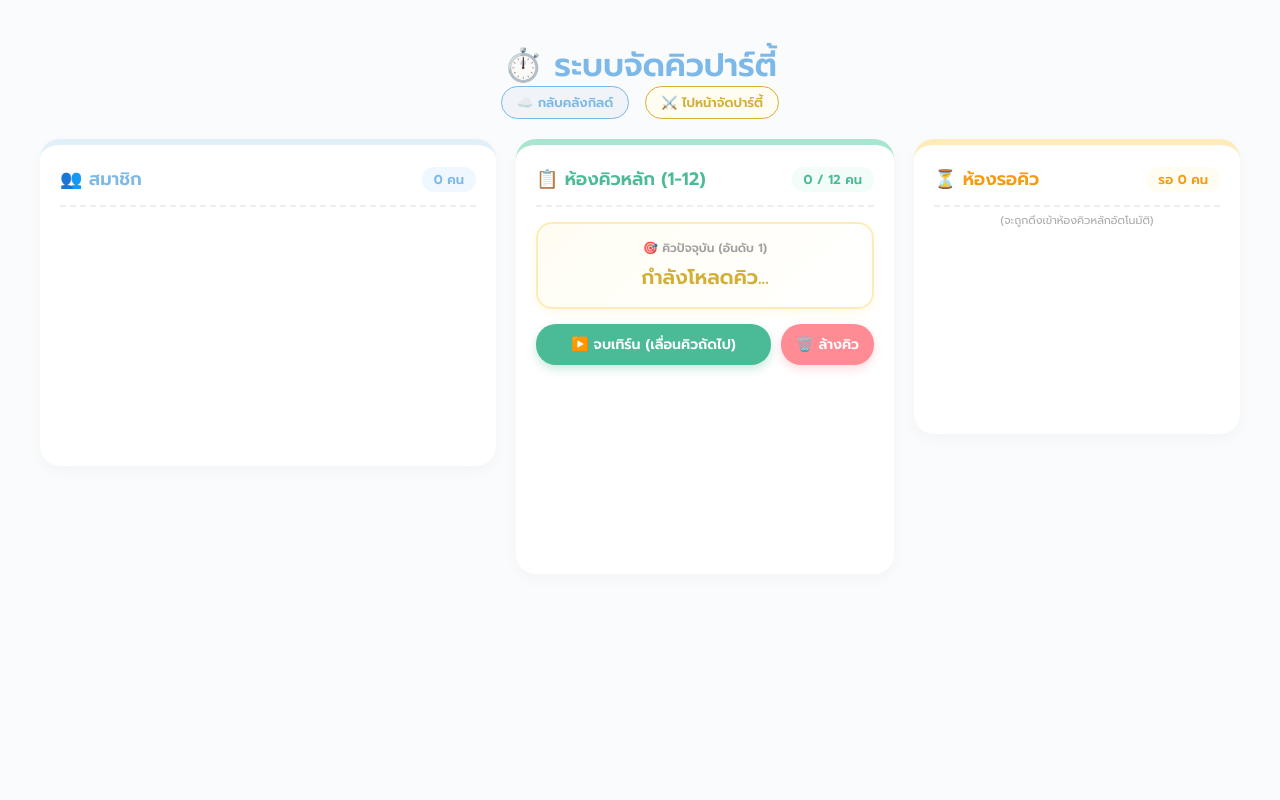
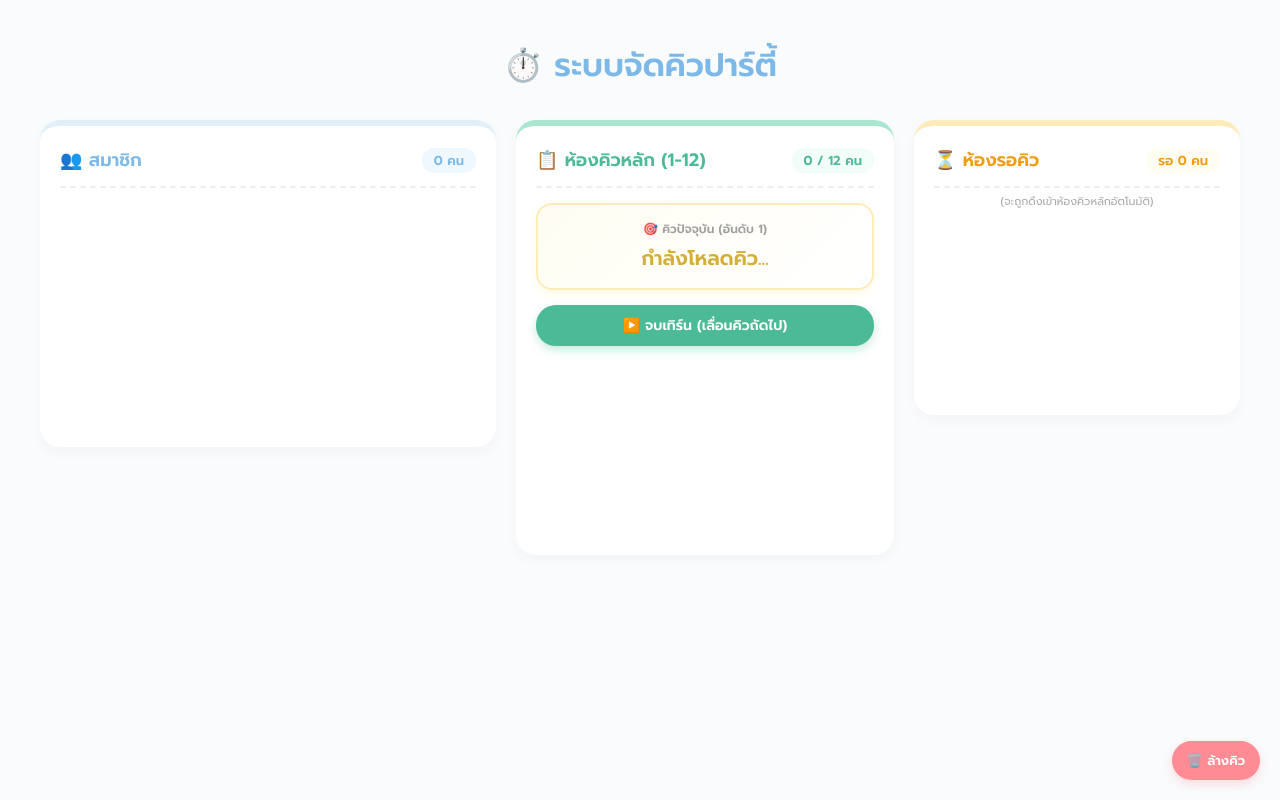
Before and after one commit to pos3y/guild-inventory, a plain HTML site: page bossing.html in a window 1280 px wide. Drawn offline with nearby package versions, Linux system fonts and the light colour scheme; no server answers.

Commit message:
Update bossing.html

```diff
--- a/bossing.html
+++ b/bossing.html
@@ -10,7 +10,7 @@
     <!-- นำเข้า PapaParse สำหรับอ่าน Sheet -->
     <script src="https://cdnjs.cloudflare.com/ajax/libs/PapaParse/5.3.2/papaparse.min.js"></script>
 
-    <!-- นำเข้า Firebase SDK (เวอร์ชัน Compat ที่ใช้งานง่ายที่สุดสำหรับ HTML เพียว) -->
+    <!-- นำเข้า Firebase SDK -->
     <script src="https://www.gstatic.com/firebasejs/10.8.0/firebase-app-compat.js"></script>
     <script src="https://www.gstatic.com/firebasejs/10.8.0/firebase-database-compat.js"></script>
 
@@ -23,7 +23,7 @@
             margin: 0;
             padding: 20px;
         }
-        h1 { text-align: center; color: #7cb9e8; font-weight: 600; margin-bottom: 20px; }
+        h1 { text-align: center; color: #7cb9e8; font-weight: 600; margin-bottom: 30px; }
 
         .layout-container {
             display: flex; gap: 20px; max-width: 1200px; margin: 0 auto;
@@ -38,7 +38,7 @@
             background: white; border-radius: 20px; padding: 20px;
             box-shadow: 0 5px 15px rgba(0,0,0,0.03);
             display: flex; flex-direction: column; max-height: 85vh;
-            min-width: 0; /* ล็อกไม่ให้กล่องขยายตามตัวอักษร */
+            min-width: 0;
         }
 
         .roster-panel { flex: 1.6; border-top: 6px solid #e1eff9; }
@@ -79,30 +79,38 @@
         .current-turn-label { font-size: 12px; color: #a0a0a0; margin-bottom: 5px; font-weight: 600;}
         .current-turn-name { font-size: 20px; font-weight: 600; color: #d4af37; margin: 0; white-space: nowrap; overflow: hidden; text-overflow: ellipsis;}
 
-        /* --- กลุ่มปุ่มกดควบคุมคิว --- */
-        .action-buttons {
-            display: flex; gap: 10px; margin-bottom: 15px;
-        }
-
+        /* --- ปุ่มเลื่อนคิว --- */
         .next-btn {
             background: #4bba96; color: white; border: none; padding: 10px 15px;
             border-radius: 20px; font-family: 'Prompt', sans-serif; font-weight: 600;
             font-size: 14px; cursor: pointer; transition: 0.2s; box-shadow: 0 4px 10px rgba(75, 186, 150, 0.3);
-            flex: 1;
+            width: 100%; margin-bottom: 15px;
         }
         .next-btn:hover { background: #3a9f7d; transform: translateY(-2px); }
         .next-btn:active { transform: translateY(0); }
 
+        /* --- ปุ่มล้างคิว (มุมขวาล่างของจอ) --- */
         .clear-btn {
-            background: #ff8b94; color: white; border: none; padding: 10px 15px;
-            border-radius: 20px; font-family: 'Prompt', sans-serif; font-weight: 600;
-            font-size: 14px; cursor: pointer; transition: 0.2s; box-shadow: 0 4px 10px rgba(255, 139, 148, 0.3);
-            white-space: nowrap;
+            position: fixed;
+            bottom: 20px;
+            right: 20px;
+            background: #ff8b94;
+            color: white;
+            border: none;
+            padding: 10px 15px;
+            border-radius: 20px;
+            font-family: 'Prompt', sans-serif;
+            font-weight: 600;
+            font-size: 13px;
+            cursor: pointer;
+            transition: 0.2s;
+            box-shadow: 0 4px 10px rgba(255, 139, 148, 0.3);
+            z-index: 100;
         }
         .clear-btn:hover { background: #e07a82; transform: translateY(-2px); }
         .clear-btn:active { transform: translateY(0); }
 
-        /* --- ลิสต์แนวตั้ง (สำหรับห้องคิวและห้องรอ) --- */
+        /* --- ลิสต์แนวตั้ง --- */
         .vertical-list {
             flex: 1; overflow-y: auto; display: flex; flex-direction: column; gap: 8px;
             min-height: 150px; padding: 10px; transition: all 0.2s; border-radius: 12px;
@@ -157,12 +165,10 @@
 </head>
 <body>
 
+    <!-- ปุ่มล้างคิว มุมขวาล่าง -->
+    <button class="clear-btn" onclick="clearQueue()">🗑️ ล้างคิว</button>
+
     <h1>⏱️ ระบบจัดคิวปาร์ตี้</h1>
-
-    <div style="text-align: center; margin-bottom: 25px; margin-top: -20px;">
-        <a href="index.html" style="text-decoration: none; background: #f0f4f8; border: 1px solid #7cb9e8; color: #7cb9e8; padding: 6px 15px; border-radius: 20px; font-size: 13px; font-weight: 600; margin-right: 10px;">☁️ กลับคลังกิลด์</a>
-        <a href="party.html" style="text-decoration: none; background: #fffdf2; border: 1px solid #d4af37; color: #d4af37; padding: 6px 15px; border-radius: 20px; font-size: 13px; font-weight: 600;">⚔️ ไปหน้าจัดปาร์ตี้</a>
-    </div>
 
     <div class="layout-container">
 
@@ -187,11 +193,8 @@
                 <div class="current-turn-name" id="current-turn-display">กำลังโหลดคิว...</div>
             </div>
 
-            <!-- กลุ่มปุ่มควบคุม -->
-            <div class="action-buttons">
-                <button class="next-btn" onclick="nextQueue()">▶️ จบเทิร์น (เลื่อนคิวถัดไป)</button>
-                <button class="clear-btn" onclick="clearQueue()">🗑️ ล้างคิว</button>
-            </div>
+            <!-- ปุ่มเลื่อนคิว (กว้างเต็มเหมือนเดิม) -->
+            <button class="next-btn" onclick="nextQueue()">▶️ จบเทิร์น (เลื่อนคิวถัดไป)</button>
 
             <div class="vertical-list drop-zone" id="zone-active"></div>
         </div>
@@ -210,9 +213,6 @@
     </div>
 
 <script>
-    // ----------------------------------------------------
-    // 1. ตั้งค่าฐานข้อมูล Firebase
-    // ----------------------------------------------------
     const firebaseConfig = {
       apiKey: "AIzaSyCIjmulnl7kcmOhH_w1jSk6-Fms-VQkhsw",
       authDomain: "friendbossqueue.firebaseapp.com",
@@ -224,29 +224,22 @@
       measurementId: "G-03R1X1L4EQ"
     };
 
-    // เปิดใช้งาน Firebase
     firebase.initializeApp(firebaseConfig);
     const db = firebase.database();
 
-    // ----------------------------------------------------
-    // 2. ลอจิกของกิลด์
-    // ----------------------------------------------------
     const URL_MEMBERS = 'https://docs.google.com/spreadsheets/d/e/2PACX-1vR9vhvIhGr5ZWf2qc1lZkDxHXF4-1fL-t9Lv0PsMcos_87S934rav15rgRxhNbRCKdIoCwF1bi4eivD/pub?gid=0&single=true&output=csv';
 
-    let allMembers = [];   // รายชื่อดั้งเดิมจาก Sheet ทั้งหมด
-    let activeQueue = [];  // คิวหลักที่เก็บใน Firebase (เก็บเฉพาะชื่อ)
-    let waitingQueue = []; // คิวรอที่เก็บใน Firebase (เก็บเฉพาะชื่อ)
+    let allMembers = [];
+    let activeQueue = [];
+    let waitingQueue = [];
+    let isDragging = false;
 
-    let isDragging = false; // ตัวแปรดักไว้ว่าเรากำลังลากการ์ดอยู่หรือเปล่า
-
-    // ฟังก์ชันเริ่มโหลดข้อมูล
     function init() {
         let noCache = '&t=' + new Date().getTime();
         Papa.parse(URL_MEMBERS + noCache, {
             download: true, header: true,
             complete: function(results) {
                 let parsed = results.data.filter(row => row['ชื่อตัวละคร (IGN)']);
-                // แมพเก็บแค่ชื่อกับอาชีพ และเรียงตัวอักษร
                 allMembers = parsed.map(row => {
                     return {
                         name: row['ชื่อตัวละคร (IGN)'].trim(),
@@ -254,37 +247,31 @@
                     }
                 }).sort((a, b) => a.name.localeCompare(b.name, 'th'));
 
-                // เริ่มฟังสัญญาณข้อมูลแบบสดๆ จาก Firebase
                 listenToFirebase();
             }
         });
-        setupDropZones(); // เปิดระบบลากวาง
+        setupDropZones();
     }
 
-    // ฟังก์ชันเชื่อมต่อกับฐานข้อมูลแบบ Real-time
     function listenToFirebase() {
         db.ref('queues').on('value', (snapshot) => {
-            // ถ้ายูสเซอร์คนนี้กำลัง "ลากเมาส์ค้างอยู่" อย่าเพิ่งอัปเดตหน้าจอเดี๋ยวการ์ดหลุดมือ
             if (isDragging) return;
 
             const data = snapshot.val() || {};
             activeQueue = data.active || [];
             waitingQueue = data.waiting || [];
 
-            renderAllZones(); // วาดการ์ดลงกล่องใหม่ทั้งหมด
+            renderAllZones();
         });
     }
 
-    // เซฟการจัดเรียงจากหน้าเว็บ โยนกลับเข้า Firebase
     function saveQueuesToFirebase() {
         const zoneActive = document.getElementById('zone-active');
         const zoneWaiting = document.getElementById('zone-waiting');
 
-        // อ่านชื่อจากการ์ดที่อยู่ในห้องนั้นๆ เรียงตามลำดับบนหน้าจอ
         const newActive = [...zoneActive.children].map(card => card.dataset.name);
         const newWait = [...zoneWaiting.children].map(card => card.dataset.name);
 
-        // อัปโหลดขึ้นเซิร์ฟเวอร์
         db.ref('queues').set({
             active: newActive,
             waiting: newWait
@@ -299,13 +286,12 @@
         return '⚔️';
     }
 
-    // สร้างการ์ด 1 ใบ (ใช้ร่วมกันทุกห้อง)
     function createCard(name, role) {
         let icon = getBaseIcon(role);
         let card = document.createElement('div');
         card.className = 'member-card';
         card.draggable = true;
-        card.dataset.name = name; // แอบเก็บชื่อไว้ใช้ตอนเซฟ
+        card.dataset.name = name;
 
         card.innerHTML = `
             <div class="rank-number">0</div>
@@ -320,7 +306,6 @@
         return card;
     }
 
-    // วาดหน้าจอใหม่ทั้งหมดโดยดึงอ้างอิงจากคิวใน Firebase
     function renderAllZones() {
         const poolZone = document.getElementById('zone-pool');
         const activeZone = document.getElementById('zone-active');
@@ -330,19 +315,16 @@
         activeZone.innerHTML = '';
         waitZone.innerHTML = '';
 
-        // 1. วาดห้องคิวหลักก่อน (ตามลำดับใน Firebase)
         activeQueue.forEach(name => {
             let memberData = allMembers.find(m => m.name === name);
             if(memberData) activeZone.appendChild(createCard(memberData.name, memberData.role));
         });
 
-        // 2. วาดห้องรอคิว
         waitingQueue.forEach(name => {
             let memberData = allMembers.find(m => m.name === name);
             if(memberData) waitZone.appendChild(createCard(memberData.name, memberData.role));
         });
 
-        // 3. วาดห้องรวม (เฉพาะคนที่ "ไม่ได้" อยู่ใน Active และ Waiting)
         allMembers.forEach(m => {
             if (!activeQueue.includes(m.name) && !waitingQueue.includes(m.name)) {
                 poolZone.appendChild(createCard(m.name, m.role));
@@ -352,11 +334,9 @@
         updateNumbersUI();
     }
 
-    // --- ระบบเพิ่มเข้าคิวด้วยการกดปุ่ม + ---
     function moveToQueue(btnElement) {
         let name = btnElement.closest('.member-card').dataset.name;
 
-        // อัปเดต Array แล้วโยนขึ้น Firebase
         if (activeQueue.length < 12) {
             activeQueue.push(name);
         } else {
@@ -366,31 +346,24 @@
         db.ref('queues').set({ active: activeQueue, waiting: waitingQueue });
     }
 
-    // --- ระบบปุ่ม เลื่อนคิว (Next Queue) ---
     function nextQueue() {
         if (activeQueue.length === 0) return;
 
-        // ดึงชื่อคนที่ 1 ออกไป (มันจะกลับไปอยู่ Pool ตอน Render อัตโนมัติเพราะไม่มีชื่อในคิวแล้ว)
         activeQueue.shift();
 
-        // ถ้ามีคนรอคิว ดึงคนแรกของคิวรอมาเสียบหลังคิวหลัก
         if (waitingQueue.length > 0) {
             activeQueue.push(waitingQueue.shift());
         }
 
-        // เซฟลง Firebase
         db.ref('queues').set({ active: activeQueue, waiting: waitingQueue });
     }
 
-    // --- ระบบล้างคิว (Clear Queue) ---
     function clearQueue() {
         if (confirm("⚠️ แน่ใจหรือไม่ว่าต้องการ 'ล้างคิวทั้งหมด'?\n(สมาชิกทุกคนจะถูกส่งกลับไปที่ห้องรวมทันที)")) {
-            // โยน Array ว่างเปล่าขึ้น Firebase ไปล้างกระดาน
             db.ref('queues').set({ active: [], waiting: [] });
         }
     }
 
-    // --- ระบบ Drag & Drop ---
     function dragStart(e) {
         isDragging = true;
         this.classList.add('dragging');
@@ -399,8 +372,6 @@
     function dragEnd() {
         this.classList.remove('dragging');
         isDragging = false;
-
-        // พอปล่อยเมาส์ ให้อ่านการจัดเรียงบนหน้าจอ แล้วเซฟทับขึ้นฐานข้อมูลเลย!
         saveQueuesToFirebase();
     }
 
@@ -429,7 +400,6 @@
             zone.addEventListener('drop', function(e) {
                 e.preventDefault();
                 this.classList.remove('drag-over');
-                // ตัวเซฟเข้า Firebase จะทำงานที่ dragEnd() ครับ
             });
         });
     }
@@ -447,7 +417,6 @@
         }, { offset: Number.NEGATIVE_INFINITY }).element;
     }
 
-    // --- ระบบจัด UI การนับเลข ---
     function updateNumbersUI() {
         const poolZone = document.getElementById('zone-pool');
         const activeZone = document.getElementById('zone-active');
@@ -472,7 +441,6 @@
             currentDisplay.innerText = "- รอจัดคิว -";
         }
 
-        // รันตัวเลขลำดับในหน้าจอ
         [...activeZone.children].forEach((card, index) => {
             let rankElement = card.querySelector('.rank-number');
             rankElement.innerText = index + 1;
@@ -490,7 +458,6 @@
         });
     }
 
-    // เริ่มทำงานเมื่อเปิดเว็บ
     window.onload = init;
 </script>
 
```
